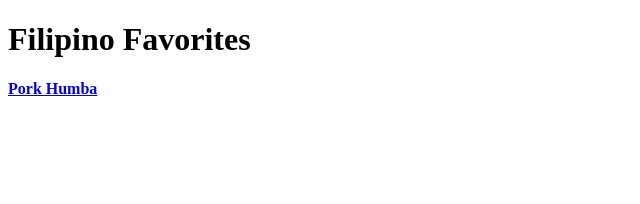
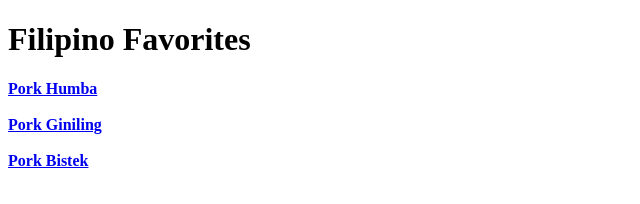
Before and after one commit to jeangerbred/odin-recipes, a plain HTML site: page index.html in a window 1280 px wide. Shown: the whole page, without its empty margins (0-640 px from the left). Drawn offline with Linux system fonts and the light colour scheme.

Commit message:
Update on the initial web page

```diff
--- a/index.html
+++ b/index.html
@@ -9,6 +9,8 @@
 <body>
     <h1>Filipino Favorites</h1>
     <a href="recipes/PorkHumba.HTML"> <strong>Pork Humba</strong> <br> <br> </a>
+    <a href="recipes/PorkGiniling.html"> <strong>Pork Giniling</strong> <br> <br> </a>
+    <a href="recipes/PorkBistek.html"> <strong>Pork Bistek</strong> <br> <br> </a>
 
 </body>
 </html>
```
